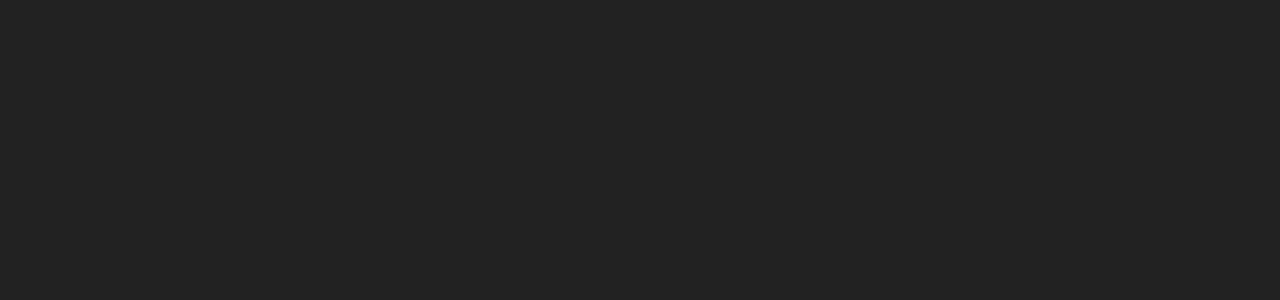
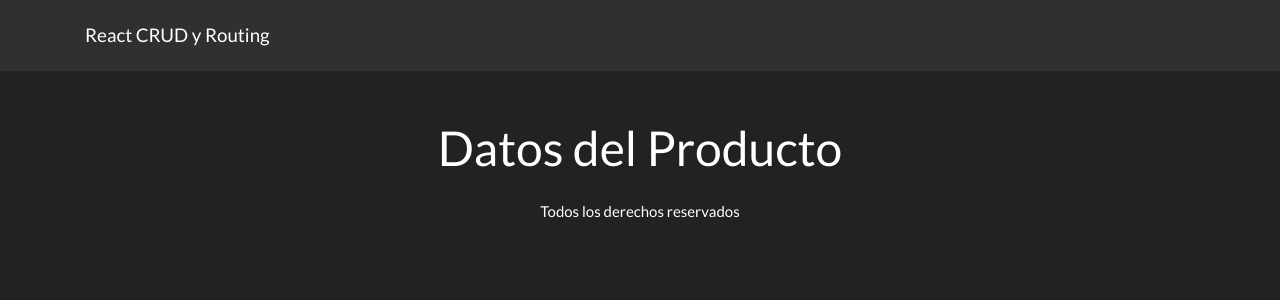
Before and after one commit to elmaximi/laboratorios, a React (Create React App) app: page /productos/1 in a window 1280 px wide. Shown: the top 300 px of the page. Built offline with nearby package versions, Linux system fonts and the light colour scheme.

Commit message:
header and footer

```diff
--- a/src/App.js
+++ b/src/App.js
@@ -1,16 +1,24 @@
 import React from 'react';
 import { BrowserRouter as Router, Route, Switch } from 'react-router-dom';
+
+import Header from './components/Header';
 import Productos from './components/Productos';
 import AgregarProducto from './components/AgregarProducto';
 import EditarProducto from './components/EditarProducto';
+import Producto from './components/Producto';
 function App() {
   return (
     <Router>
-      <Switch>
-        <Route exact path="/nuevo-producto" component={AgregarProducto}/>
-        <Route exact path="/productos" component={Productos}/>
-        <Route exact path="/productos/editar/:id" component={EditarProducto}/>
-      </Switch>
+      <Header/>
+      <main className="container mt-5">
+        <Switch>
+          <Route exact path="/productos/nuevo" component={AgregarProducto}/>
+          <Route exact path="/productos" component={Productos}/>
+          <Route exact path="/productos/:id" component={Producto}/>
+          <Route exact path="/productos/editar/:id" component={EditarProducto}/>
+        </Switch>
+      </main>
+      <p className="mt-4 p2 text-center">Todos los derechos reservados</p>
     </Router>
   );
 }
--- /dev/null
+++ b/src/components/Header.js
@@ -0,0 +1,13 @@
+import React from 'react';
+import { Link } from 'react-router-dom';
+const Header =() =>(
+    <nav className ="navbar navbar-expand-lg navbar-dark bg-dark">
+        <div class="container">
+            <Link to ="/productos" className="navbar-brand">
+                React CRUD y Routing
+                </Link>
+        </div>
+    </nav>
+);
+
+export default Header;
--- a/src/components/Producto.js
+++ b/src/components/Producto.js
@@ -0,0 +1,8 @@
+import React from 'react';
+
+function Producto(){
+    return (
+        <h1 className="text-center">Datos del Producto</h1>
+    )
+}
+export default Producto;
```
